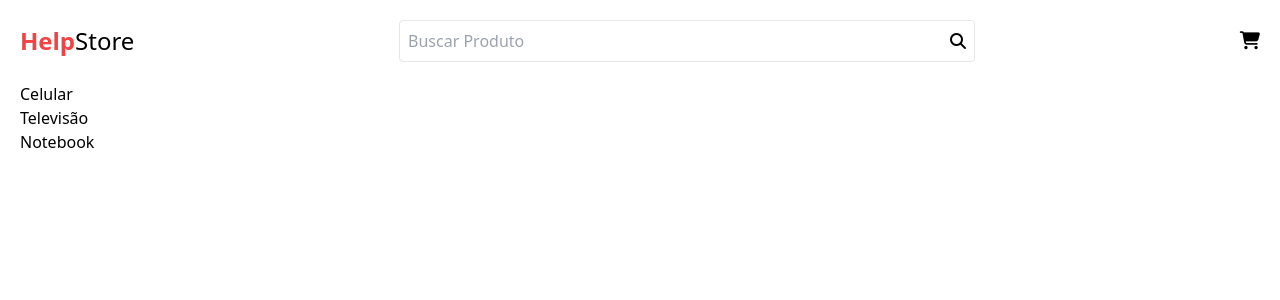
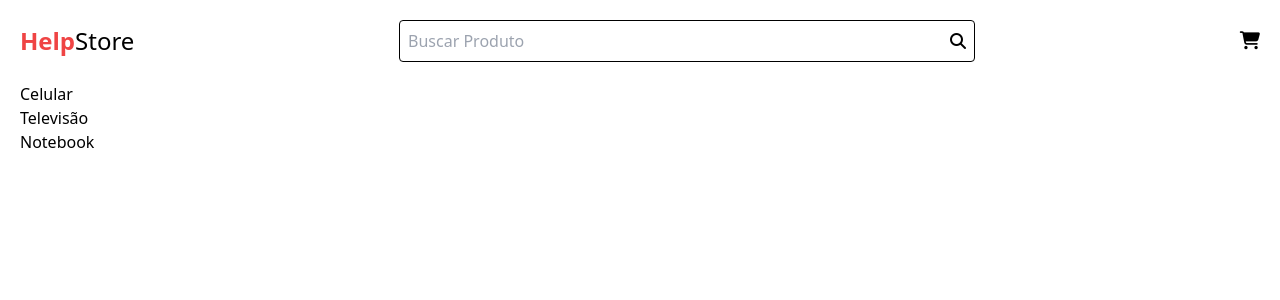
Before and after one commit to AllanLandin/HelpStore, a React (Vite) app: page / in a window 1280 px wide. Shown: the top 300 px of the page. Built offline with nearby package versions, Linux system fonts and the light colour scheme; no server answers.

Commit message:
fix index components erros on  component

```diff
--- a/src/components/Header.jsx
+++ b/src/components/Header.jsx
@@ -7,9 +7,9 @@ function Header() {
         <span className="text-red-500 font-bold">Help</span>
         Store
       </div>
-      <form className="flex grow max-w-xl justify-between rounded p-2 border focus-within:border-red-500">
+      <form className="flex grow max-w-xl justify-between rounded p-2 border border-current focus-within:border-red-500">
         <input
-          className="bg-transparent focus:outline-none placeholder:text-white-500"
+          className="grow bg-transparent focus:outline-none placeholder:text-white-500"
           type="search"
           placeholder="Buscar Produto"
         ></input>
--- a/src/components/ProductsDisplay.jsx
+++ b/src/components/ProductsDisplay.jsx
@@ -10,11 +10,13 @@ function ProductsDisplay() {
   return (
     <>
       <div>
-        {categories.map((category) => {
+        {categories.map((category, index) => {
           return (
-            <div>
-              <div>{category.charAt(0).toUpperCase() + category.slice(1)}</div>
-              <Slider query={category} />
+            <div key={index + 1}>
+              <div key={index + 2}>
+                {category.charAt(0).toUpperCase() + category.slice(1)}
+              </div>
+              <Slider query={category} key={index + 3} />
             </div>
           );
         })}
--- a/src/components/Slider.jsx
+++ b/src/components/Slider.jsx
@@ -18,7 +18,7 @@ function Slider({ query }) {
     !loading && (
       <swiper-container>
         {products.map((product, index) => (
-          <swiper-slide key="index" class="m-2">
+          <swiper-slide key={index} class="m-2">
             <CardProduct key={index} product={product} />
           </swiper-slide>
         ))}
```
